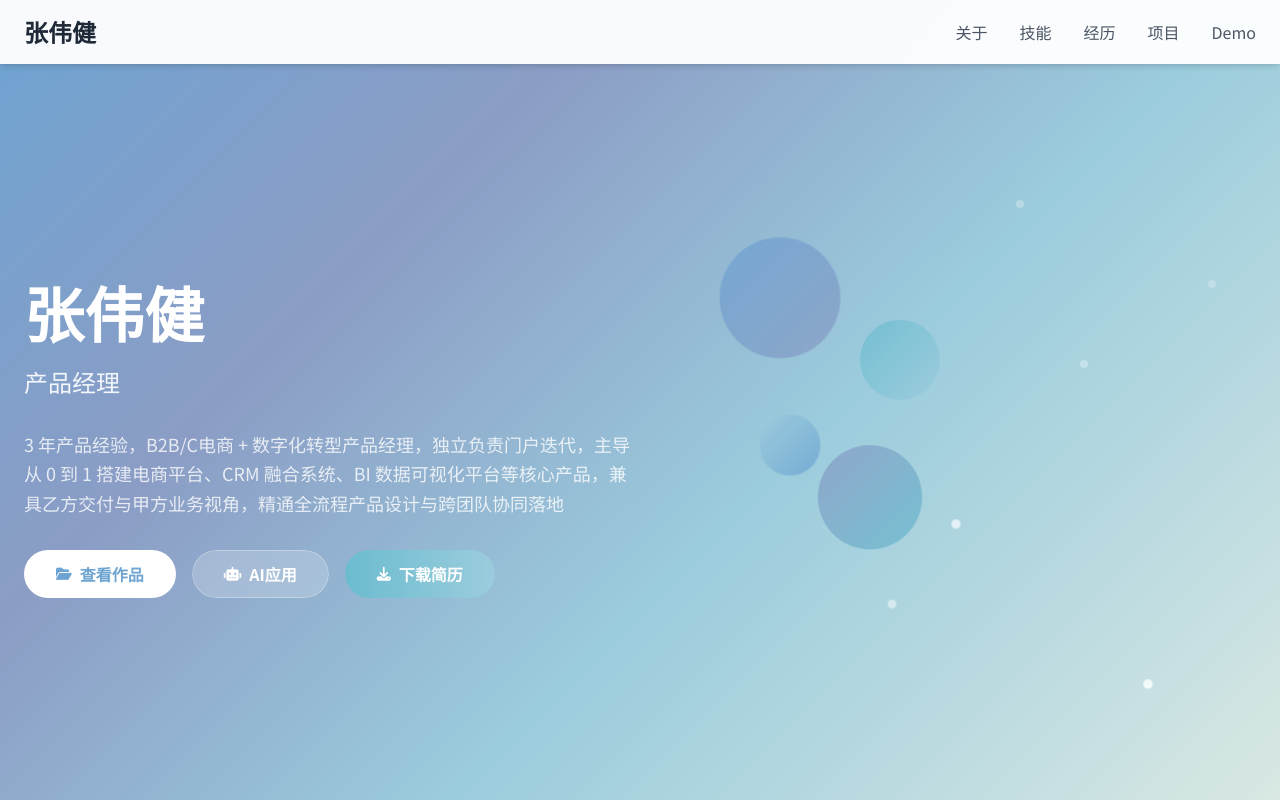
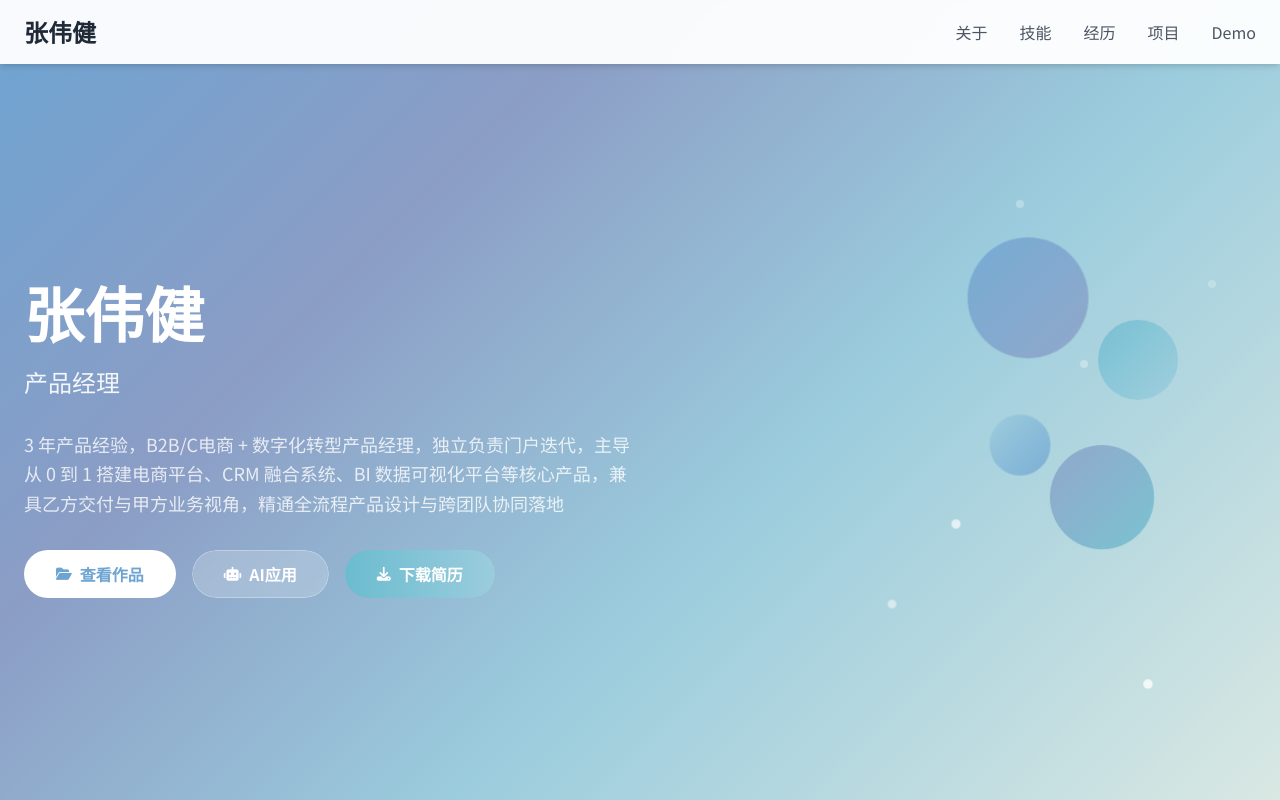
Before and after one commit to qq1251641262-gif/pm-portfolio, a plain HTML site: page index.html in a window 1280 px wide. Shown: the top 800 px of the page. Drawn offline with nearby package versions, Linux system fonts and the light colour scheme.

Commit message:
Update: Move 4 circles to the right side (8%-18% from right edge)

```diff
--- a/index.html
+++ b/index.html
@@ -71,7 +71,7 @@
             height: 120px;
             background: linear-gradient(135deg, #6EA4D2 0%, #8B9DC5 100%);
             top: calc(50% - 160px);
-            right: calc(50% - 200px);
+            right: 15%;
             animation-delay: 0s;
         }
 
@@ -80,7 +80,7 @@
             height: 80px;
             background: linear-gradient(135deg, #6BBCCF 0%, #9BCCDD 100%);
             top: calc(50% - 80px);
-            right: calc(50% - 300px);
+            right: 8%;
             animation-delay: 1s;
         }
 
@@ -89,7 +89,7 @@
             height: 60px;
             background: linear-gradient(135deg, #9BCCDD 0%, #6EA4D2 100%);
             top: calc(50% + 20px);
-            right: calc(50% - 180px);
+            right: 18%;
             animation-delay: 2s;
         }
 
@@ -98,7 +98,7 @@
             height: 100px;
             background: linear-gradient(135deg, #8B9DC5 0%, #6BBCCF 100%);
             top: calc(50% + 60px);
-            right: calc(50% - 280px);
+            right: 10%;
             animation-delay: 3s;
         }
 
```
